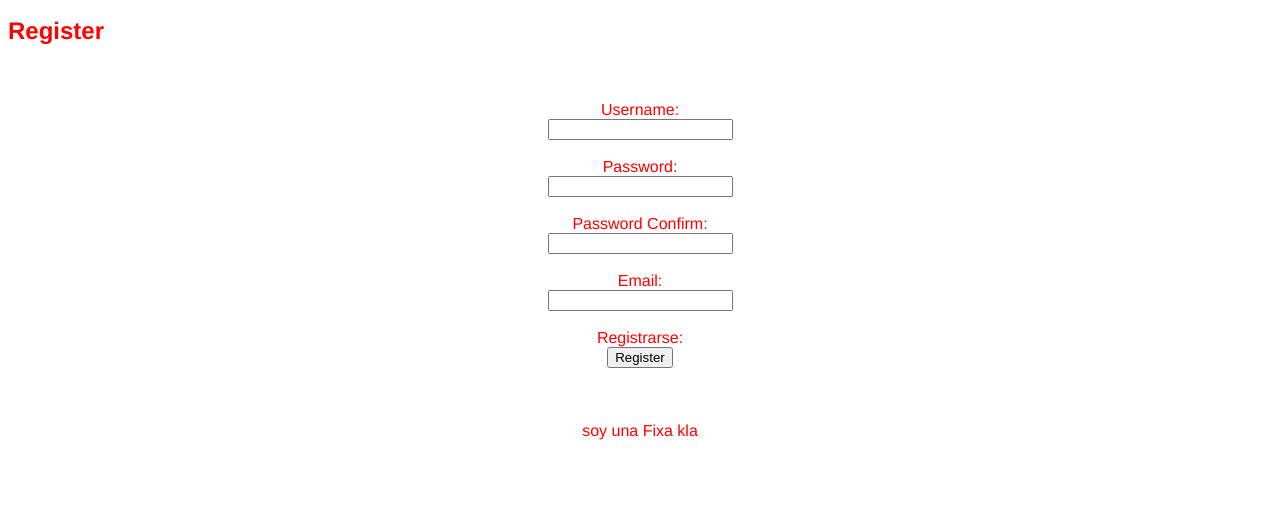
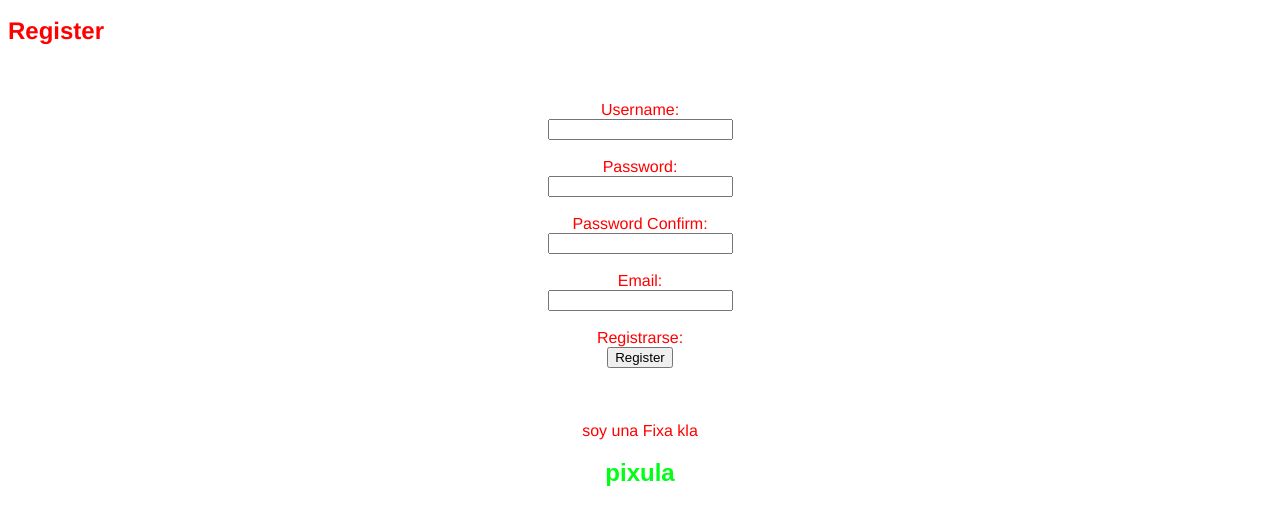
Before and after one commit to Glizzy-Tulaxi17/Experimento-Pagina-Web, a plain HTML site: page index.html in a window 1280 px wide. Shown: the part 360-867 px from the top of the page. Before the commit the page ends 808 px from the top, so only its background shows below. Drawn offline with Linux system fonts and the light colour scheme.

Commit message:
Nueva Clase

```diff
--- a/index.html
+++ b/index.html
@@ -29,6 +29,7 @@
         <label for="">Login to Account:</label>
         <Br></Br>
         <input type="button" value="Login" onclick="logearse()">
+
 
 
     </div>
@@ -74,3 +75,9 @@
 
 </body>
 </html>
+
+
+
+
+
+<h2 class="pixula5"> pixula</h2>
--- a/style.css
+++ b/style.css
@@ -39,3 +39,10 @@
     text-align: center;
     font-family:'Franklin Gothic Medium', 'Arial Narrow', Arial, sans-serif;
 }
+
+.pixula5{
+
+    color: rgb(0, 255, 21);
+    text-align: center;
+    font-family: Arial, Helvetica, sans-serif;
+}
```
